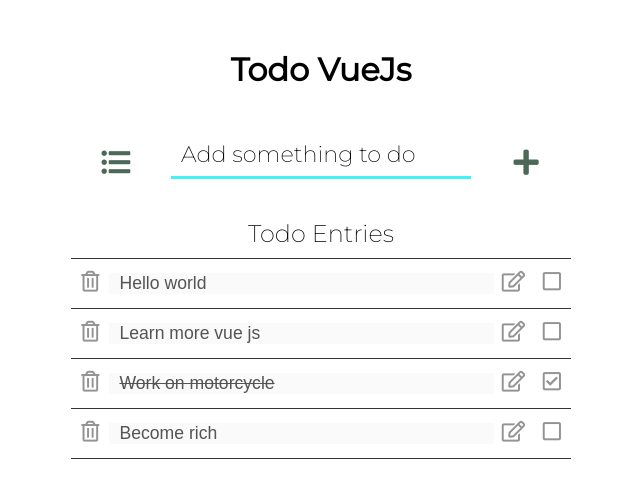
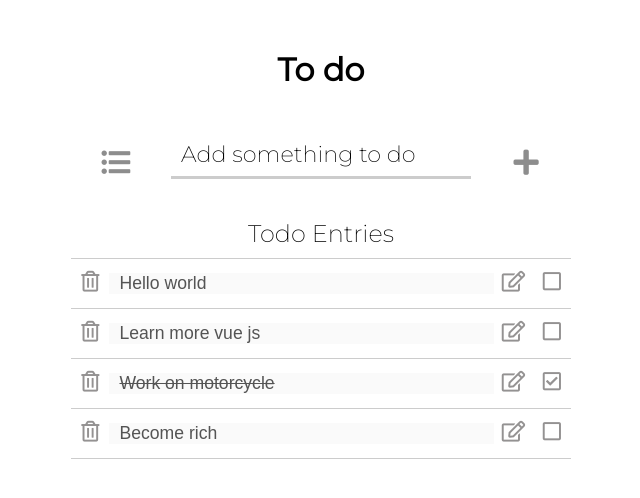
Before and after one commit to irosgrim/irosgrim.github.io, a plain HTML site: page todo/index.html in a window 1280 px wide. Shown: the whole page, without its empty margins (319-959 px from the left). Drawn offline with nearby package versions, Linux system fonts and the light colour scheme.

Commit message:
refactoring

```diff
--- a/todo/index.html
+++ b/todo/index.html
@@ -15,7 +15,7 @@
 	</head>
 	<body>
 		<div id="app" class="main">
-			<h1>Todo VueJs</h1>
+			<h1>To do</h1>
 			<label for="todoInpt" class="input-label" id="input-label">
 				Add something to do
 			</label>
--- a/todo/style/main.scss
+++ b/todo/style/main.scss
@@ -28,7 +28,7 @@ body {
 			height: 40px;
 			text-align: center;
 			font-size: 1.8rem;
-			color: #4b6858;
+			color: #8d8d8d;
 			padding-top: 6px;
 			transition: 0.5s;
 		}
@@ -39,7 +39,7 @@ body {
 			height: 40px;
 			width: 300px;
 			border-top: 0;
-			border-bottom: 3px solid #42f2f7;
+			border-bottom: 3px solid #cccccc;
 			border-left: 0;
 			border-right: 0;
 			margin-left: 30px;
@@ -47,12 +47,16 @@ body {
 			padding-left: 5px;
 			font-size: 1.6rem;
 			font-weight: 200;
+			transition: 0.5s;
+		}
+		.controls__input:hover {
+			border-bottom: 3px solid #585858;
 		}
 	}
 	.todo-container {
 		h2 {
 			background-color: #ffffff;
-			border-bottom: 1px solid #333333;
+			border-bottom: 1px solid #cccccc;
 			height: 50px;
 			padding-top: 10px;
 			font-weight: 200;
@@ -66,7 +70,7 @@ body {
 			align-items: center;
 			height: 50px;
 			padding-top: 20px;
-			border-bottom: 1px solid #333333;
+			border-bottom: 1px solid #cccccc;
 			font-size: 1.3rem;
 			transition: 0.5s;
 			input {
```
Also changed, not shown: todo/style/main.css, 1 other file.
